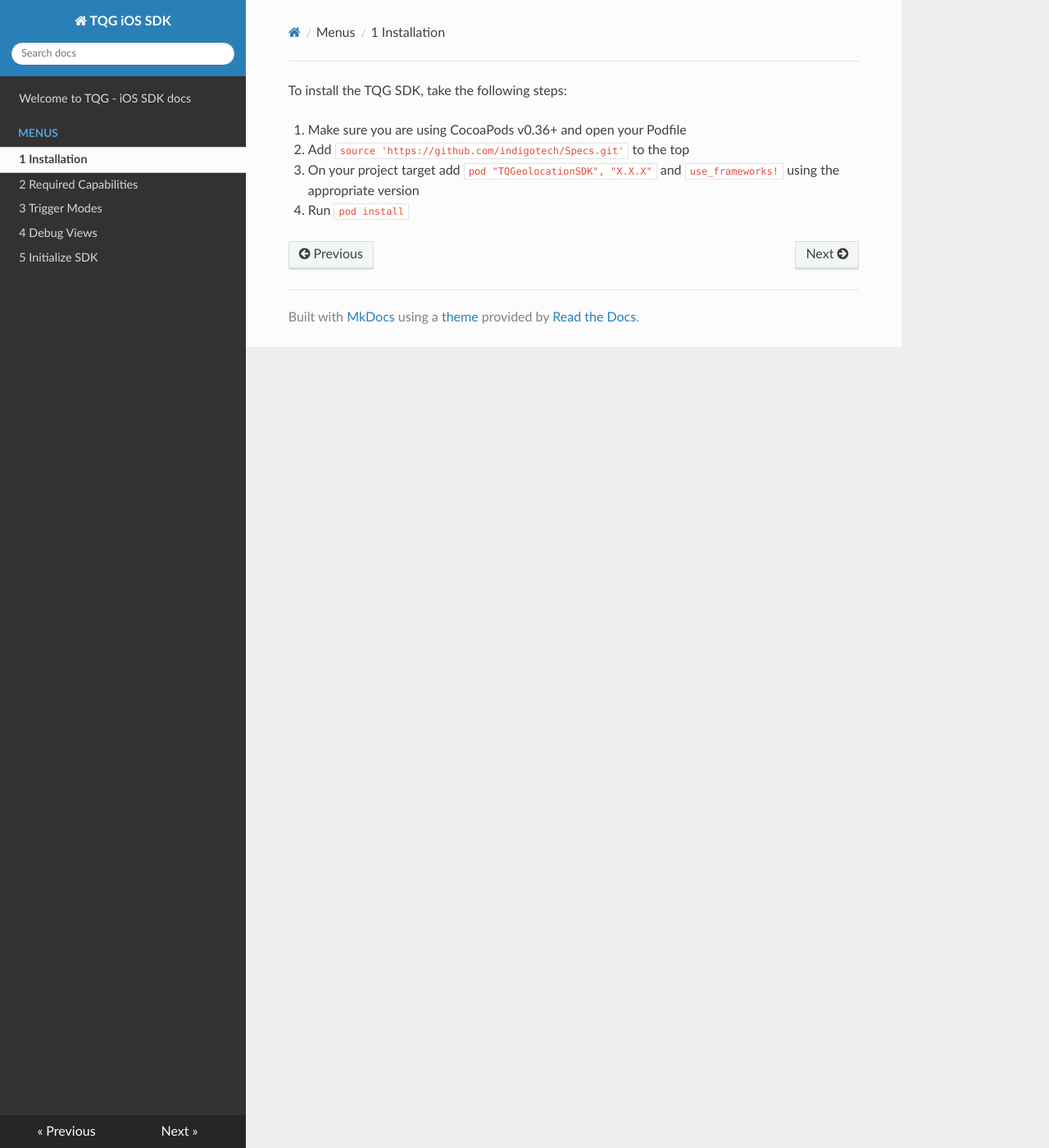
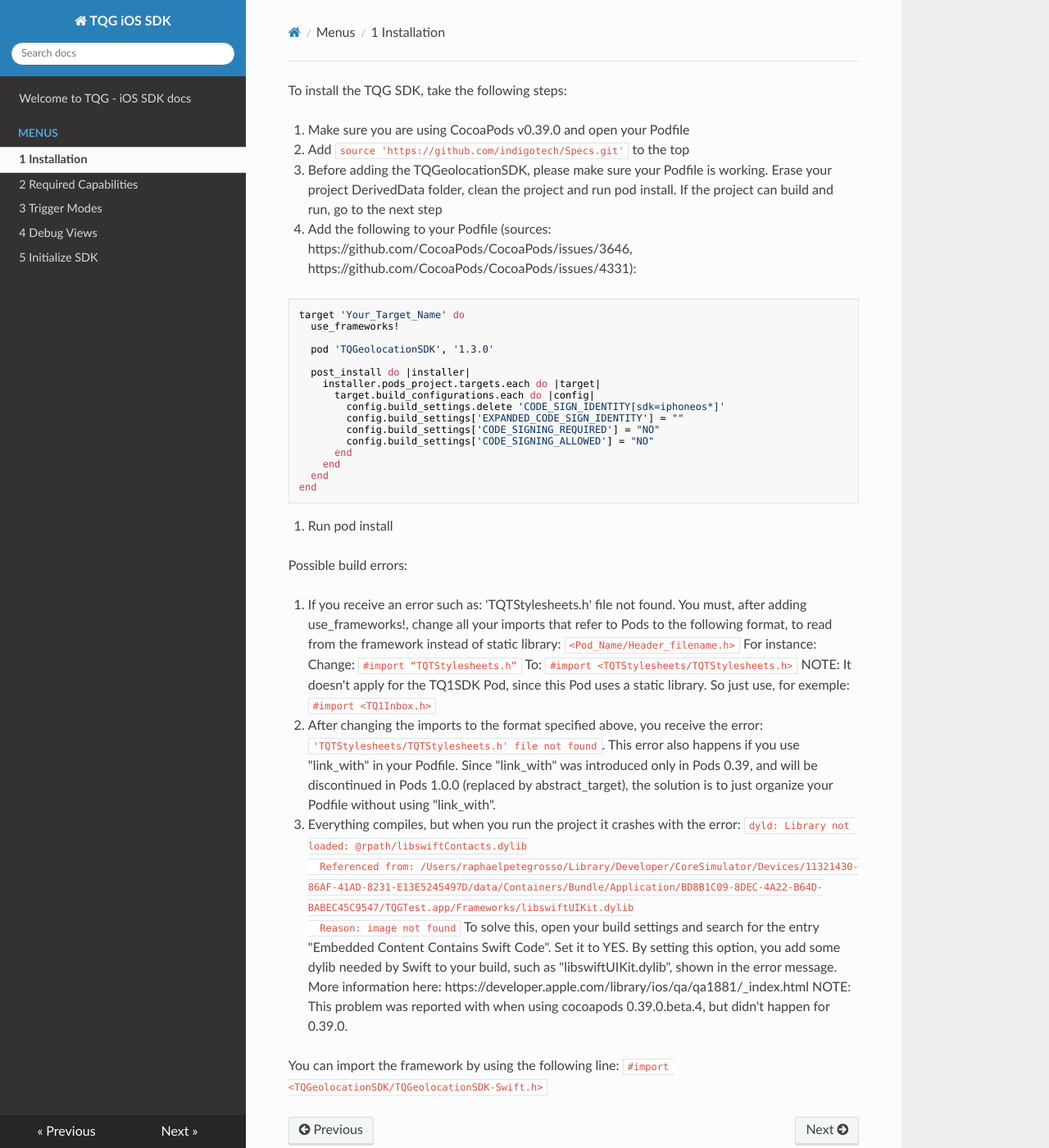
Before and after one commit to tq1/tqg-sdk-docs, an MkDocs documentation site: the page built from docs/menus/1-Installation.md, in a window 1280 px wide and 1400 px high. Shown: the whole window at 82% size. Built offline with MkDocs 1.6.1, drawn with Linux system fonts in a browser that asks for light colours; nearby versions of some CDN libraries.

Commit message:
update docs on how to add the dependency to the tqg framework

````diff
--- a/docs/menus/1-Installation.md
+++ b/docs/menus/1-Installation.md
@@ -1,6 +1,48 @@
 To install the TQG SDK, take the following steps:
 
-1. Make sure you are using CocoaPods v0.36+ and open your Podfile
-2. Add `source 'https://github.com/indigotech/Specs.git'` to the top
-3. On your project target add `pod "TQGeolocationSDK", "X.X.X"` and `use_frameworks!` using the appropriate version
-4. Run `pod install`
+0. Make sure you are using CocoaPods v0.39.0 and open your Podfile
+0. Add `source 'https://github.com/indigotech/Specs.git'` to the top
+0. Before adding the TQGeolocationSDK, please make sure your Podfile is working. Erase your project DerivedData folder, clean the project and run pod install. If the project can build and run, go to the next step
+0. Add the following to your Podfile (sources: https://github.com/CocoaPods/CocoaPods/issues/3646, https://github.com/CocoaPods/CocoaPods/issues/4331):
+
+```ruby
+target 'Your_Target_Name' do
+  use_frameworks!
+
+  pod 'TQGeolocationSDK', '1.3.0'
+
+  post_install do |installer|
+    installer.pods_project.targets.each do |target|
+      target.build_configurations.each do |config|
+        config.build_settings.delete 'CODE_SIGN_IDENTITY[sdk=iphoneos*]'
+        config.build_settings['EXPANDED_CODE_SIGN_IDENTITY'] = ""
+        config.build_settings['CODE_SIGNING_REQUIRED'] = "NO"
+        config.build_settings['CODE_SIGNING_ALLOWED'] = "NO"
+      end
+    end
+  end
+end
+```
+0. Run pod install
+
+Possible build errors:
+
+0. If you receive an error such as: 'TQTStylesheets.h' file not found.
+You must, after adding use_frameworks!, change all your imports that refer to Pods to the following format, to read from the framework instead of static library: `<Pod_Name/Header_filename.h>`
+For instance:
+Change: `#import “TQTStylesheets.h”`
+To: `#import <TQTStylesheets/TQTStylesheets.h>`
+NOTE: It doesn't apply for the TQ1SDK Pod, since this Pod uses a static library. So just use, for exemple: `#import <TQ1Inbox.h>`
+
+0. After changing the imports to the format specified above, you receive the error: `'TQTStylesheets/TQTStylesheets.h' file not found`.
+This error also happens if you use "link_with" in your Podfile. Since "link_with" was introduced only in Pods 0.39, and will be discontinued in Pods 1.0.0 (replaced by abstract_target), the solution is to just organize your Podfile without using "link_with".
+
+0. Everything compiles, but when you run the project it crashes with the error:
+`dyld: Library not loaded: @rpath/libswiftContacts.dylib
+  Referenced from: /Users/raphaelpetegrosso/Library/Developer/CoreSimulator/Devices/11321430-86AF-41AD-8231-E13E5245497D/data/Containers/Bundle/Application/BD8B1C09-8DEC-4A22-B64D-BABEC45C9547/TQGTest.app/Frameworks/libswiftUIKit.dylib
+  Reason: image not found`
+To solve this, open your build settings and search for the entry "Embedded Content Contains Swift Code". Set it to YES. By setting this option, you add some dylib needed by Swift to your build, such as "libswiftUIKit.dylib", shown in the error message.
+More information here: https://developer.apple.com/library/ios/qa/qa1881/_index.html
+NOTE: This problem was reported with when using cocoapods 0.39.0.beta.4, but didn't happen for 0.39.0.
+
+You can import the framework by using the following line: `#import <TQGeolocationSDK/TQGeolocationSDK-Swift.h>`
````
